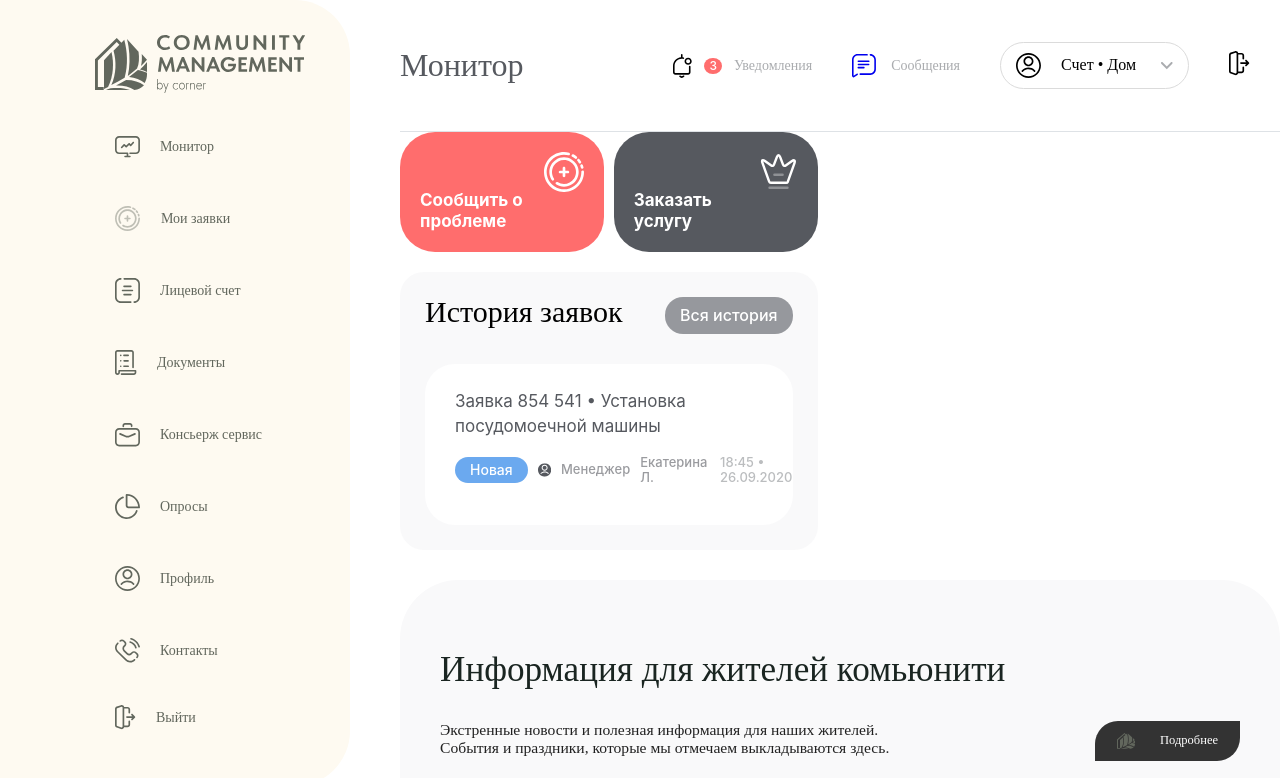
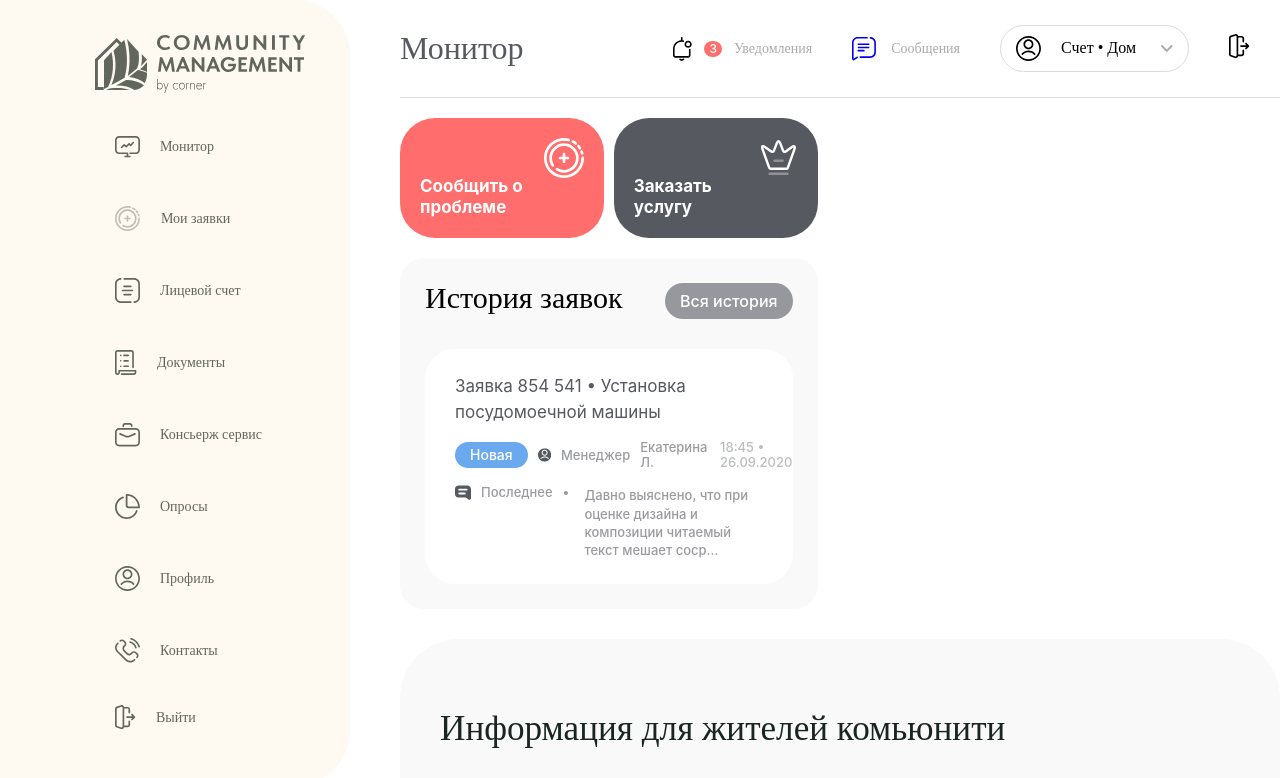
Before and after one commit to MikeSherif/community-management, a React (Vite) app: page / in a window 1280 px wide. Shown: the top 778 px of the page. Built offline with nearby package versions, Linux system fonts and the light colour scheme.

Commit message:
Entity historyRequest done

```diff
--- a/src/entities/history-request/ui/HistoryRequest.jsx
+++ b/src/entities/history-request/ui/HistoryRequest.jsx
@@ -1,5 +1,6 @@
 import React from 'react';
 import styles from './HistoryRequest.module.css'
+import {HistoryRequestMessageIcon} from "@/shared/ui/icons.jsx";
 
 const HistoryRequest = () => {
     return (
@@ -40,6 +41,16 @@ const HistoryRequest = () => {
                     </p>
                 </div>
                 <div className={styles.request__footer}>
+                    <div className={styles.request__footer_wrapper}>
+                        <HistoryRequestMessageIcon/>
+                        <span className={styles.request__footer_text}>Последнее</span>
+                        <span className={styles.request__footer_text}>•</span>
+                    </div>
+                    <div className={styles.request__footer_text_wrapper}>
+                        <span className={styles.request__footer_text}>
+                        Давно выяснено, что при оценке дизайна и композиции читаемый текст мешает соср...
+                    </span>
+                    </div>
 
                 </div>
             </article>
--- a/src/entities/history-request/ui/HistoryRequest.module.css
+++ b/src/entities/history-request/ui/HistoryRequest.module.css
@@ -64,3 +64,30 @@
     margin-left: auto;
     color: #56595F66;
 }
+
+.request__footer {
+    display: flex;
+    flex-direction: row;
+    align-items: flex-start;
+    gap: 15px;
+}
+
+.request__footer_wrapper {
+    display: flex;
+    flex-direction: row;
+    align-items: center;
+    gap: 10px;
+}
+
+.request__footer_text {
+    font-family: Inter;
+    font-weight: 500;
+    font-size: 13px;
+    vertical-align: middle;
+    color: #56595F99;
+}
+
+.request__footer_text_wrapper {
+    width: 100%;
+    max-width: 300px;
+}
--- a/src/pages/dashboard/ui/Information/Information.jsx
+++ b/src/pages/dashboard/ui/Information/Information.jsx
@@ -30,21 +30,21 @@ const Information = () => {
                             <span className={styles.information__news_label}>Новость · 10 сен 2025</span>
                             <h3 className={styles.information__news_title}>Заголовок новости может быть как в два, так и в три ряда</h3>
                         </div>
-                        <img className={styles.information__news_image} src="/assets/img/news.png" alt="Картинка новостей"/>
+                        <img className={styles.information__news_image} src="assets/img/news.png" alt="Картинка новостей"/>
                     </li>
                     <li className={styles.information__news}>
                         <div className={styles.information__news_wrapper}>
                             <span className={styles.information__news_label}>Новость · 10 сен 2025</span>
                             <h3 className={styles.information__news_title}>Заголовок новости может быть как в два, так и в три ряда</h3>
                         </div>
-                        <img className={styles.information__news_image} src="/assets/img/news.png" alt="Картинка новостей"/>
+                        <img className={styles.information__news_image} src="assets/img/news.png" alt="Картинка новостей"/>
                     </li>
                     <li className={styles.information__news}>
                         <div className={styles.information__news_wrapper}>
                             <span className={styles.information__news_label}>Новость · 10 сен 2025</span>
                             <h3 className={styles.information__news_title}>Заголовок новости может быть как в два, так и в три ряда</h3>
                         </div>
-                        <img className={styles.information__news_image} src="/assets/img/news.png" alt="Картинка новостей"/>
+                        <img className={styles.information__news_image} src="assets/img/news.png" alt="Картинка новостей"/>
                     </li>
 
                 </ul>
--- a/src/shared/ui/icons.jsx
+++ b/src/shared/ui/icons.jsx
@@ -207,3 +207,21 @@ export const LogoText = () => {
         </svg>
     )
 }
+
+export const HistoryRequestMessageIcon = () => {
+    return (
+        <svg width="16" height="15" viewBox="0 0 16 15" fill="none" xmlns="http://www.w3.org/2000/svg">
+            <g clip-path="url(#clip0_124_369)">
+                <path fill-rule="evenodd" clip-rule="evenodd"
+                      d="M15.504 14.208C14.8255 14.9005 13.7075 14.919 13.006 14.2495L11.997 13.2525C11.589 12.847 11.034 12.619 10.4555 12.62H3.6355C3.317 12.619 3.0085 12.578 2.7145 12.5015C2.251 12.3815 1.8245 12.174 1.453 11.897C0.5725 11.2425 0.0025 10.2025 0 9.02999V4.00599C0.0055 3.22849 0.269 2.47349 0.75 1.85749C1.4045 1.06749 2.235 0.521494 3.29 0.422994C3.4035 0.412494 3.5185 0.406494 3.6355 0.406494H12.358C14.3695 0.406494 16 2.01649 16 4.00299V4.00599V13.024C15.993 13.4665 15.8155 13.89 15.504 14.208ZM4.1045 9.37799C4.1645 9.38349 4.225 9.38349 4.2855 9.37799H9.8845C10.399 9.32849 10.776 8.87699 10.726 8.36849C10.6825 7.92849 10.33 7.58049 9.8845 7.53799H4.2855C3.7705 7.48849 3.313 7.86049 3.263 8.36849C3.213 8.87699 3.59 9.32849 4.1045 9.37799ZM11.748 3.66499H4.2855C3.7705 3.61549 3.313 3.98749 3.263 4.49599C3.213 5.00399 3.59 5.45599 4.1045 5.50499C4.1645 5.51099 4.225 5.51099 4.2855 5.50499H11.748C12.2625 5.45599 12.639 5.00399 12.5895 4.49599C12.546 4.05549 12.1935 3.70749 11.748 3.66499Z"
+                      fill="#56595F"/>
+            </g>
+            <defs>
+                <clipPath id="clip0_124_369">
+                    <rect width="16" height="15" fill="white"/>
+                </clipPath>
+            </defs>
+        </svg>
+
+    )
+}
--- a/src/widgets/header/ui/Header.module.css
+++ b/src/widgets/header/ui/Header.module.css
@@ -6,6 +6,7 @@
     align-items: center;
     gap: 10px;
     padding: 25px 30px 25px 0;
+    margin-bottom: 20px;
     border-bottom: 1px solid #DEE2E6
 }
 
```
Also changed, not shown: src/shared/style/normalize.css.
